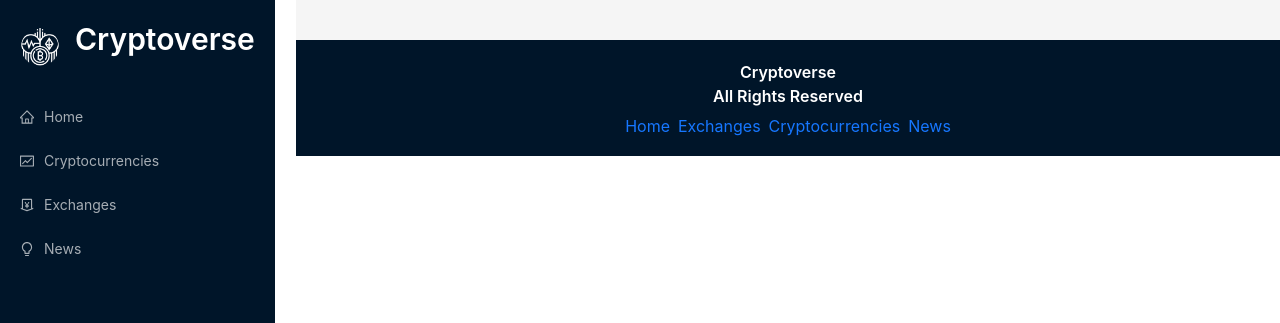
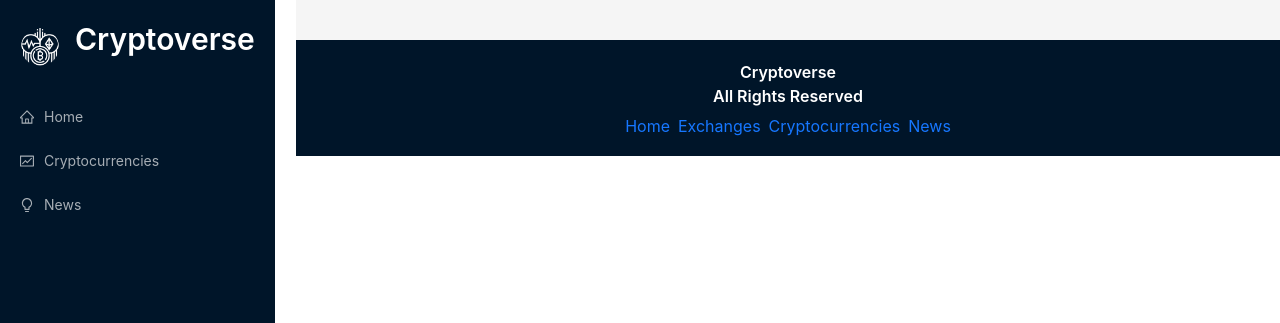
Before and after one commit to AnasBinAteeq/cryptoapp, a React (Create React App) app: page /exchanges in a window 1280 px wide. Shown: the top 323 px of the page. Built offline with nearby package versions, Linux system fonts and the light colour scheme.

Commit message:
All comp implemented

```diff
--- a/src/components/LineChart.jsx
+++ b/src/components/LineChart.jsx
@@ -1,6 +1,8 @@
-import React from "react";
-import { Row, Col, Typography } from "antd";
-import { Line } from "react-chartjs-2";
+
+import React from 'react';
+import Chart from 'chart.js/auto'
+import { Line } from 'react-chartjs-2';
+import { Col, Row, Typography } from 'antd';
 
 const { Title } = Typography;
 
@@ -8,47 +10,51 @@
   const coinPrice = [];
   const coinTimestamp = [];
 
-  // Push coin price and timestamp data into arrays
   for (let i = 0; i < coinHistory?.data?.history?.length; i += 1) {
     coinPrice.push(coinHistory?.data?.history[i].price);
-    coinTimestamp.push(
-      new Date(coinHistory?.data?.history[i].timestamp).toLocaleDateString()
-    );
   }
 
-  // Define chart data
-  // const data = {
-  //   labels: coinTimestamp,
-  //   datasets: [
-  //     {
-  //       label: "Price In USD",
-  //       data: coinPrice,
-  //       fill: false,
-  //       backgroundColor: "#0071bd",
-  //       borderColor: "#0071bd",
-  //     },
-  //   ],
-  // };
+  for (let i = 0; i < coinHistory?.data?.history?.length; i += 1) {
+    console.log(coinHistory?.data?.history[i].timestamp);
+    coinTimestamp.push(new Date(coinHistory?.data?.history[i].timestamp * 1000).toLocaleDateString());
+  }
+  const data = {
+    labels: coinTimestamp.reverse(),
+    datasets: [
+      {
+        label: 'Price In USD',
+        data: coinPrice.reverse(),
+        fill: false,
+        backgroundColor: '#0071bd',
+        borderColor: '#0071bd',
+      },
+    ],
+  };
 
-  // Define chart options
+  const options = {
+    scales: {
+      yAxes: [
+        {
+          ticks: {
+            beginAtZero: true,
+          },
+        },
+      ],
+    },
+  };
+
+  console.log(coinTimestamp)
 
   return (
     <>
       <Row className="chart-header">
-        <Title level={2} className="chart-title">
-          {coinName} Price Chart{" "}
-        </Title>
+        <Title level={2} className="chart-title">{coinName} Price Chart </Title>
         <Col className="price-container">
-          <Title level={5} className="price-change">
-            Change: {coinHistory?.data?.change}%
-          </Title>
-          <Title level={5} className="current-price">
-            Current {coinName} Price: $ {currentPrice}
-          </Title>
+          <Title level={5} className="price-change">Change: {coinHistory?.data?.change}%</Title>
+          <Title level={5} className="current-price">Current {coinName} Price: $ {currentPrice}</Title>
         </Col>
       </Row>
-      {/* Render Line chart */}
-      {/* <Line data={data} /> */}
+      <Line data={data} options={options} />
     </>
   );
 };
--- a/src/components/NavBar.jsx
+++ b/src/components/NavBar.jsx
@@ -1,10 +1,32 @@
-import React from "react";
+import React, {useState, useEffect} from "react";
 import { Button, Menu, Typography, Avatar} from "antd";
 import { Link } from "react-router-dom";
 import { HomeOutlined, BulbOutlined, FundOutlined, MenuOutlined, MoneyCollectOutlined } from "@ant-design/icons";
 import icon from "../images/cryptocurrency.png";
 
 const NavBar = () => {
+
+    const [activeMenu, setActiveMenu] = useState(true);
+    const [screenSize, setScreenSize] = useState(null);
+
+    useEffect(()=>{
+        const handleResize = () => setScreenSize(window.innerWidth);
+
+        window.addEventListener('resize', handleResize);
+        handleResize();
+
+        return () => window.removeEventListener('resize', handleResize)
+    },[]);
+
+    useEffect(()=>{
+        if(screenSize<768){
+            setActiveMenu(false)
+        }
+        else{
+            setActiveMenu(true)
+        }
+    }, [screenSize])
+
     return(
         <div className="nav-container">
             <div className="logo-container">
@@ -14,24 +36,24 @@
                     <Link to="/">Cryptoverse</Link>
                 </Typography.Title>
 
-                {/* <button className="menu-control-container">
-
-                </button> */}
+                <button className="menu-control-container" onClick={()=>setActiveMenu(!activeMenu)}>
+                    <MenuOutlined/>
+                </button>
             </div>
-            <Menu theme="dark">
+            {activeMenu && (
+                <Menu theme="dark">
                 <Menu.Item icon={<HomeOutlined/>}>
                     <Link to="/">Home</Link>
                 </Menu.Item>
                 <Menu.Item icon={<FundOutlined/>}>
                     <Link to="/cryptocurrencies">Cryptocurrencies</Link>
                 </Menu.Item>
-                <Menu.Item icon={<MoneyCollectOutlined/>}>
-                    <Link to="/exchanges">Exchanges</Link>
-                </Menu.Item>
                 <Menu.Item icon={<BulbOutlined/>}>
                     <Link to="/news">News</Link>
                 </Menu.Item>
             </Menu>
+            )}
+
         </div>
     )
 }
```
